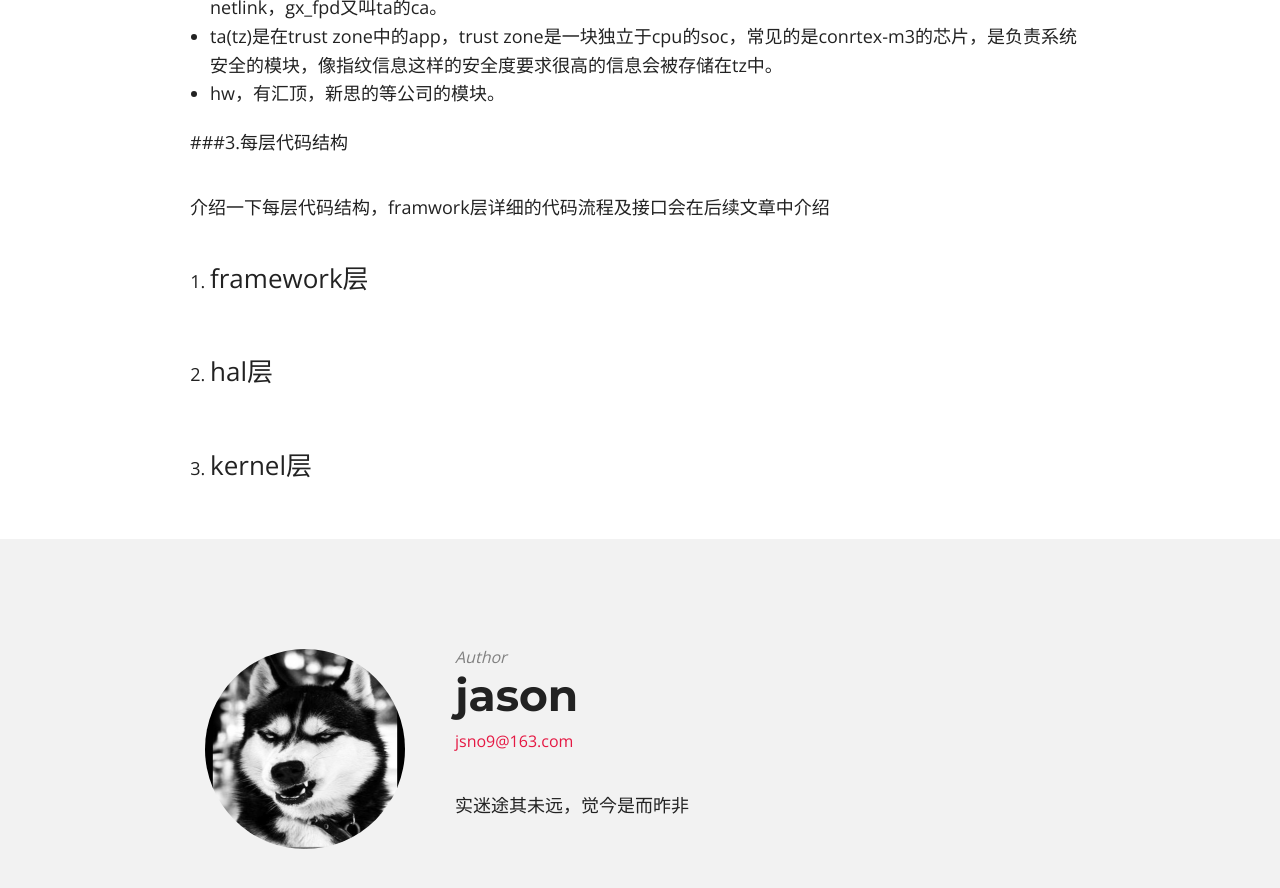
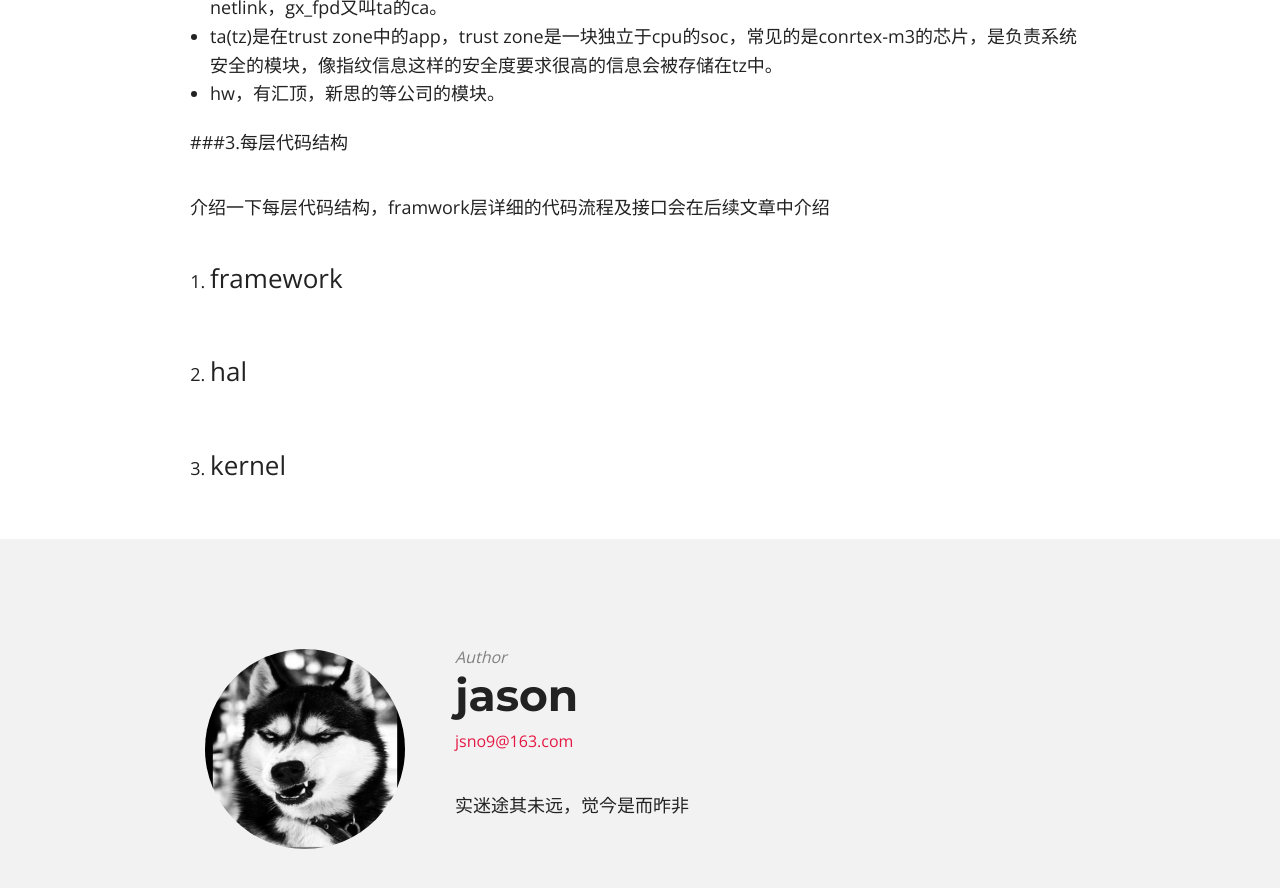
Before and after one commit to jsno9/hello-world, a Jekyll site: the page built from _posts/android/2017-06-16-fingerprint_introduction.md, in a window 1280 px wide and 900 px high, scrolled down 1526 px. Shown: the top 888 px of the window. Built offline with Jekyll 4.4.1, drawn with Linux system fonts in a browser that asks for light colours; nearby versions of some CDN libraries.

Commit message:
modified:   _posts/android/2017-06-16-fingerprint_introduction.md

```diff
--- a/_posts/android/2017-06-16-fingerprint_introduction.md
+++ b/_posts/android/2017-06-16-fingerprint_introduction.md
@@ -34,8 +34,8 @@ comments: false
 
 介绍一下每层代码结构，framwork层详细的代码流程及接口会在后续文章中介绍
 
-1. framework层
+1. framework
 
-2. hal层
+2. hal
 
-3. kernel层
+3. kernel
```
